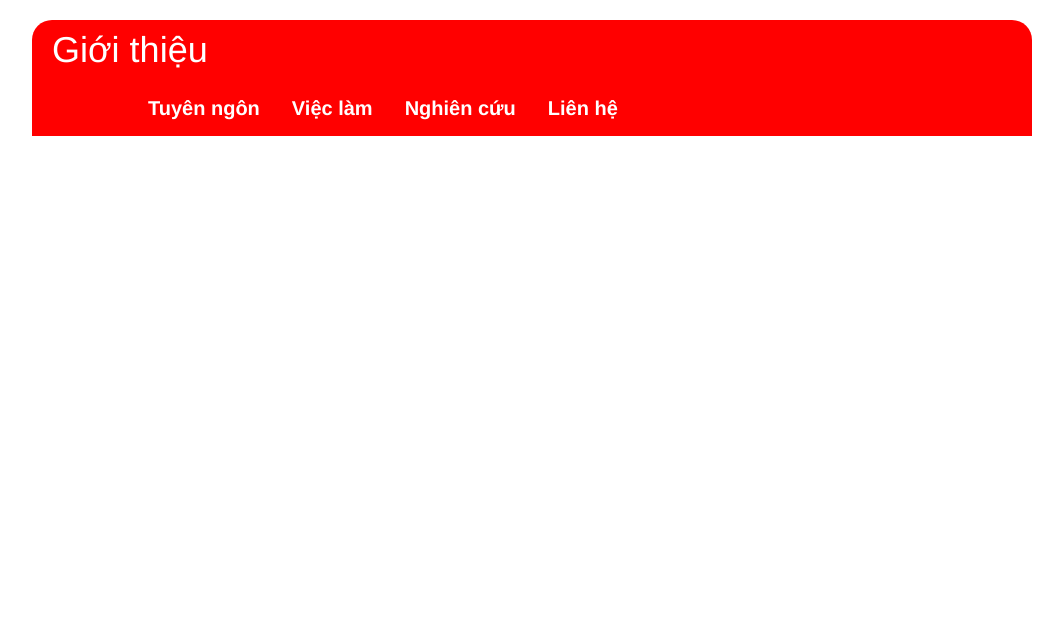
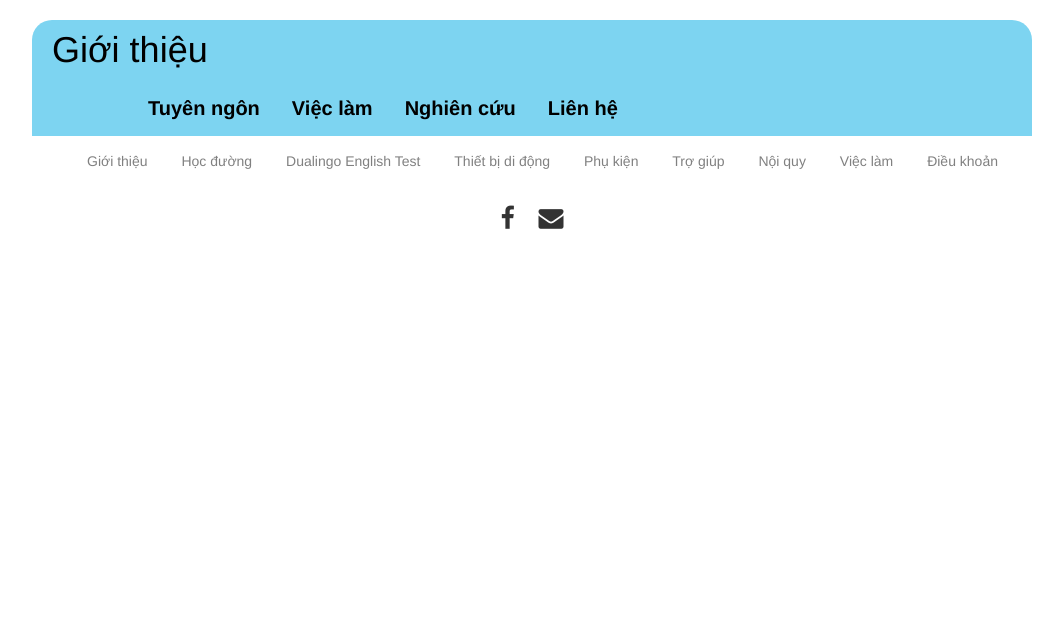
Before and after one commit to phongvan97/CongNgheWed, a PHP site: page /tung.html in a window 1280 px wide. Shown: the top 619 px of the page, without its empty margins (108-1171 px from the left). Run offline with PHP 8.4, Linux system fonts and the light colour scheme; some libraries are stand-ins or nearby versions.

Commit message:
Cập nhật giơi thiệu phần 2

```diff
--- a/tranthanhtung/demo.css
+++ b/tranthanhtung/demo.css
@@ -1,4 +1,7 @@
-body {font-family: Arial;}
+body {
+    font-family: Arial;
+
+}
 
 /* Style the tab */
 .tab {
@@ -18,14 +21,14 @@ body {font-family: Arial;}
     padding: 14px 16px;
     transition: 0.3s;
     font-size: 17px;
-    color: white;
+    color: black;
     font-size: 20px;
     font-weight: bold;
 }
 .gioithieu h1{
 	margin-left: 20px;
 	padding-top: 10px;
-    color: white;
+    color: black;
 }
 
 
@@ -45,13 +48,41 @@ body {font-family: Arial;}
     padding: 6px 12px;
     border: 1px solid #ccc;
     border-top: none;
+    background-color: #e6f2ff;
+
 }
 .gioithieu{
-	height: 600px;
+	height: 100%;
 	width: 1000px;
 	margin: auto;
+    border-radius:20px 20px 0px 0px;
 }
 #tabmenu{
 	border-radius:20px 20px 0px 0px;
-    background-color:  red;
+    background-color:  #7dd4f1;
 }
+
+.footer ul li{
+  list-style: none;
+  display: inline-block;
+  margin: 15px;
+  cursor: pointer;
+  color: grey;
+
+}
+.footer ul li:hover{
+    color: blue;
+}
+
+.tabcontent>div{
+    height: 100%;
+
+}
+.tabcontent>div img{
+    height: 100%;
+    width:  100%;
+
+}
+.tabcontent h1{
+    color: black !important;
+}
--- a/tranthanhtung/tung.html
+++ b/tranthanhtung/tung.html
@@ -11,6 +11,7 @@
 	<link rel="stylesheet" href="https://cdnjs.cloudflare.com/ajax/libs/font-awesome/4.7.0/css/font-awesome.min.css">
 </head>
 <body>
+	<div class="fulloption">
 		<div class="gioithieu">
 			<div id="tabmenu">
 				<h1>Giới thiệu</h1>
@@ -24,40 +25,98 @@
 
 
 
-		<div id="London" class="tabcontent">
-			<h3>Cá nhân hóa giáo dục</h3>
+			<div id="London" class="tabcontent container-fluid">
+				<div class="col-md-8">
+					<h3 style="font-weight:bold;">Cá nhân hóa giáo dục</h3>
 					<p>Mỗi người đều có phương pháp học riêng. Lần đầu tiên trong lịch sử, lần đầu tiên trong lịch sử chúng tôi có thể phân tích từ cách thức học tập của hàng triệu người để tạo ra một hệ thống giáo dục hiệu quả, thích hợp nhất dành riêng cho từng học viên
 					</p>
-			<br>
 					<p>Mục tiêu lớn nhất của chúng tôi là làm cho người học trải nghiệm Duolingo như đang học với gia sư riêng.</p>
-			<img src="images/d.jpg" alt="">
+					<h3 style="font-weight:bold;">Làm cho việc học vui hơn</h3>
+					<p>Học ngoại ngữ trực tuyến thường nhàm chán, nên chúng tôi tạo ra Duoling như một trò chơi để mọi người có động lực học kỹ năng mới mỗi ngày.</p>
+					<h3 style="font-weight:bold;">Được tiếp cận rộng rãi</h3>
+					<p>Có hơn 1.2 tỷ người đang học ngoại ngữ và phần lớn đang học vì muốn tiếp cận với nhiều cơ hội học tập hoặc làm việc tốt hơn. Đáng tiếc là quá trình dạy và học ngoại ngữ thường khá đắt đỏ, làm cho nhiều người không thể tiếp cận được.</p>
+					<p>Chúng tôi tạo ra Duolingo để tất cả mọi người đều có thể được học ngoại ngữ miễn phí - hoàn toàn không có chi phí ẩn hoặc nội dung phải trả tiền.</p>
+					<p>Duolingo được sử dụng phổ biến, từ người giàu nhất thế giới, các diễn viên Hollywood đến những em học sinh tại trường công ở các nước đang phát triển. Chúng tôi tin vào quyền bình đẳng, mọi người đều xứng đáng có được một nền giáo dục chất lượng cao dù họ giàu hay nghèo.</p>
+
+				</div>
+				<div class="col-md-4">
+					<img src="images/anh1.jpg" alt="">
+					<img src="images/anh2.png" alt="">
+				</div>
+
+
 			</div>
 
 			<div id="Paris" class="tabcontent">
-			<h1>We are hiring</h1>
-			<h3>Business</h3>
-			<p>
-				Senior Account Executive
-				Entrepreneurial sales executive with a love for culture, language and education.
-				VP of Marketing
-				Help us take our brand -- already known to 200+ million learners worldwide -- to the next level.
-				Business Manager
-				Drive key strategic decisions via analysis, insight, and collaborative problem-solving.
-			</p>
+				<h2 style="text-align: center ";>We are hiring</h2>
+				<h3 style="font-weight:bold;">Business</h3><br>
+				<h4>Senior Account Executive</h4>
+				<p>Entrepreneurial sales executive with a love for culture, language and education.</p><br>
+				<h4>VP of Marketing</h4>
+				<p>Help us take our brand -- already known to 200+ million learners worldwide -- to the next level.</p>	<br>
+				<h4>Business Manager</h4>
+				<p>Drive key strategic decisions via analysis, insight, and collaborative problem-solving.</p><br><br><br>
+				<h3 style="font-weight:bold;">Data, Research, & Analytics</h3><br>
+				<h4>Senior Research Scientist</h4>
+				<p>Take on important and challenging research problems with massive real-world data sets.</p><br>
+				<h4>Machine Learning Engineer (Natural Language)</h4>
+				<p>Develop natural language technologies that are used by millions every day.</p><br>
+				<h4>Senior Data Analyst (Business Intelligence)</h4>
+				<p>Evaluate and improve gamified learning experiences for hundreds of millions.</p><br>
+				<h4>Machine Learning Engineer (Vision & Speech)</h4>
+				<p>Create intelligent AV technologies that define the future of learning and assessment.</p><br><br><br>
+				<h3 style="font-weight:bold;">Design</h3><br>
+				<h4>Product Designer</h4>
+				<p>A visionary designer with product experience.</p><br>
+				<h4>Product Design Intern</h4>
+				<p>Our interns shape the future of education.</p><br>
+				<h4>Senior Product Designer</h4>
+				<p>A visionary designer with product experience.</p>
 			</div>
 
 			<div id="Tokyo" class="tabcontent">
-			<h1>Bài viết bởi nhân viên về sản phẩm của chúng tôi</h1>
-			<h3>Check out our blog for more research findings and analyses!</h3>
-			<p></p>
+				<h2 style="text-align: center";>Bài viết bởi nhân viên về sản phẩm của chúng tôi</h2>
+				<h3 style="text-align: center";>Check out our blog for more research findings and analyses!</h3><br><br>`
+				<p style="font-weight:bold;">INDEPENDENT STUDIES</p><br>
+				<p>Duolingo Effectiveness Study</p>
+				<p>R. Vesselinov and J. Grego (2012)</p>
+				<p>City University of New York and University of South Carolina</p><br>
+				<p>Validity, Reliability, and Concordance of the Duolingo English Test</p>
+				<p>F. Ye (2014)</p>
+				<p>University of Pittsburgh</p>	<br><br>
+				<p style="font-weight:bold;">CONFERENCE AND JOURNAL PUBLICATIONS</p><br>
+				<p>A Trainable Spaced Repetition Model for Language Learning</p>
+				<p>B. Settles and B. Meeder (2016)</p>
+				<p>Proceedings of the Association for Computational Linguistics (ACL)</p><br>
+				<p>Mixture Modeling of Individual Learning Curves (Best Paper Award)</p>
+				<p>M. Streeter (2015)</p>
+				<p>Proceedings of the International Conference on Educational Data Mining (EDM)</p>
 			</div>
-		<div id="Hanoi" class="tabcontent">
-			<h3>Liên hệ</h3>
+			<div id="Hanoi" class="tabcontent text-center">
+				<h3 >Liên hệ</h3>
 				<p>Bạn đang gặp vấn đề à ? <a href="#">Tìm trợ giúp ở đây</a></p><br>
 				<p>Các nhà báo và blogger, vui lòng liên hệ: <a href="#">phongvan.com</a></p><br>
-			<p>Quảng cáo với chúng tôi: <a href="#">dungdongvaotao.com.vn </a></p><br>
+				<p>Quảng cáo với chúng tôi: <a href="#">baanhemsieunhan.com.vn </a></p><br>
 				<p>Chúng tôi không trả tiền cho dịch vụ quảng cáo. Vui lòng không liên hệ.</p>
 
+			</div>
+			<div class="footer">
+				<ul>
+					<li>Giới thiệu</li>
+					<li>Học đường</li>
+					<li>Dualingo English Test</li>
+					<li>Thiết bị di động</li>
+					<li>Phụ kiện</li>
+					<li>Trợ giúp</li>
+					<li>Nội quy</li>
+					<li>Việc làm</li>
+					<li>Điều khoản</li>
+				</ul>
+			</div>
+			<div class="text-center">
+				<i class="fa fa-facebook" style="font-size:25px; margin:10px;"></i>
+				<i class="fa fa-envelope" style="font-size:25px; margin:10px;"></i>
+			</div>
 		</div>
 	</div>
 	<script>
```
Also changed, not shown: tranthanhtung/images/anh1.jpg (added), tranthanhtung/images/anh2.png (added). Lines whose indentation alone changed are shown as unchanged.
